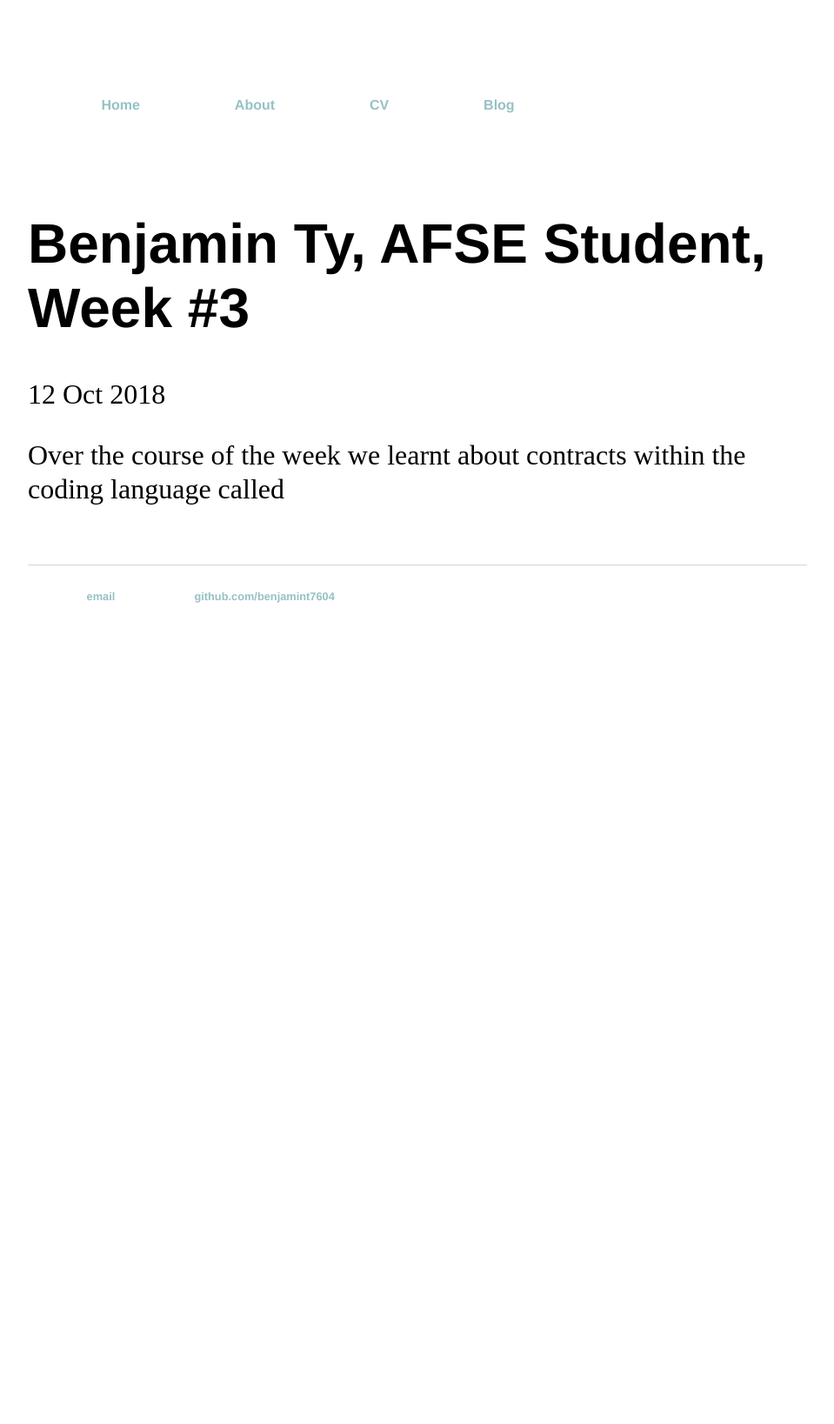
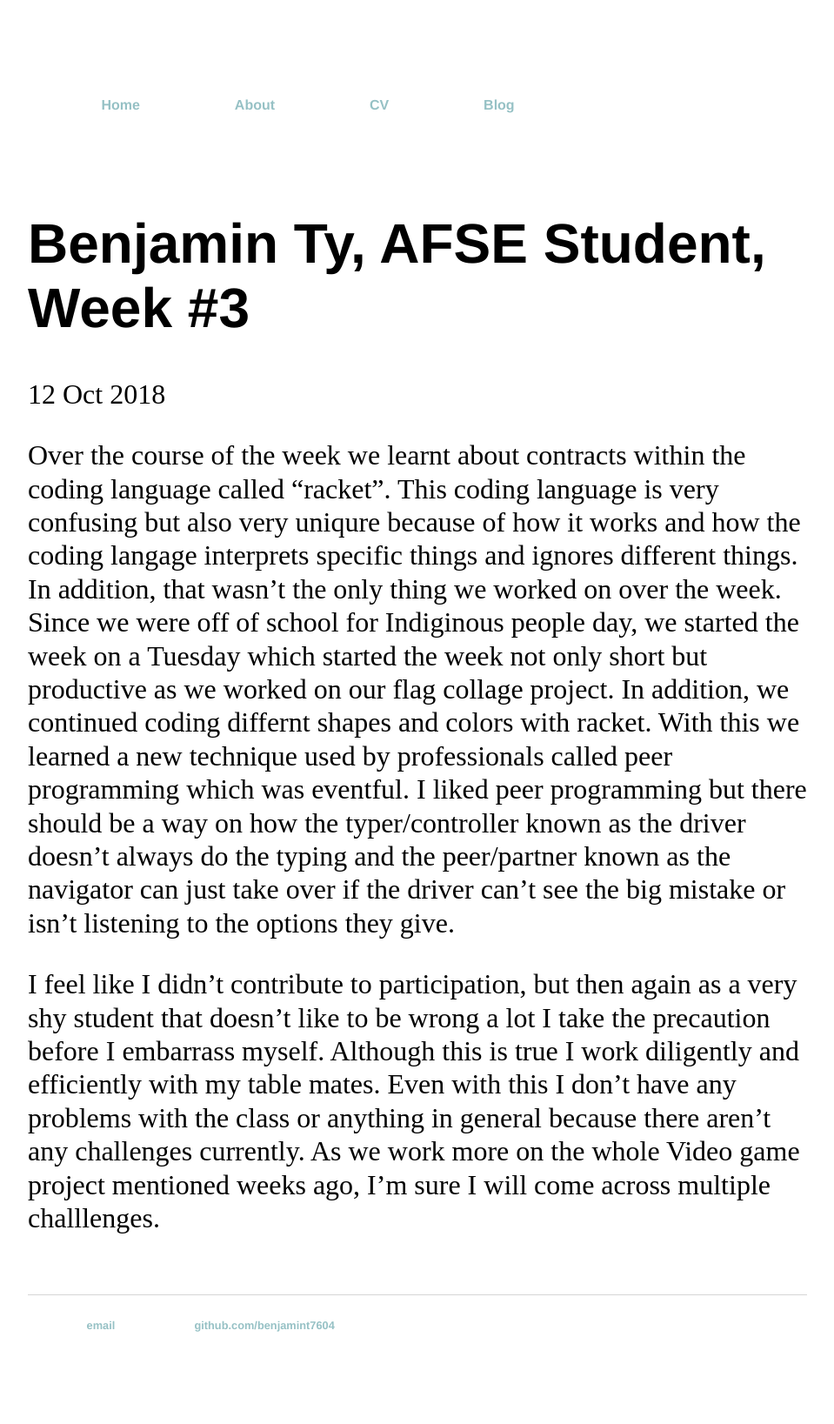
Before and after one commit to benjamint7604/benjamint7604.github.io, a Jekyll site: the page built from _posts/2018-10-12-Weekly-Reflection-04.md, in a window 1280 px wide. Shown: the whole page at 87% size, without its empty margins (160-1119 px from the left). Built offline with Jekyll 4.4.1, drawn with Linux system fonts in a browser that asks for light colours; before the commit the page ends 900 px from its top, so only the background shows below that.

Commit message:
Update 2018-10-12-Weekly-Reflection-04.md

```diff
--- a/_posts/2018-10-12-Weekly-Reflection-04.md
+++ b/_posts/2018-10-12-Weekly-Reflection-04.md
@@ -4,4 +4,6 @@ title: "Benjamin Ty, AFSE Student, Week #3"
 date: 2018-10-12
 ---
 
-Over the course of the week we learnt about contracts within the coding language called
+Over the course of the week we learnt about contracts within the coding language called "racket". This coding language is very confusing but also very uniqure because of how it works and how the coding langage interprets specific things and ignores different things. In addition, that wasn't the only thing we worked on over the week. Since we were off of school for Indiginous people day, we started the week on a Tuesday which started the week not only short but productive as we worked on our flag collage project. In addition, we continued coding differnt shapes and colors with racket. With this we learned a new technique used by professionals called peer programming which was eventful. I liked peer programming but there should be a way on how the typer/controller known as the driver doesn't always do the typing and the peer/partner known as the navigator can just take over if the driver can't see the big mistake or isn't listening to the options they give.
+
+I feel like I didn't contribute to participation, but then again as a very shy student that doesn't like to be wrong a lot I take the precaution before I embarrass myself. Although this is true I work diligently and efficiently with my table mates. Even with this I don't have any problems with the class or anything in general because there aren't any challenges currently. As we work more on the whole Video game project mentioned weeks ago, I'm sure I will come across multiple challlenges.
```
